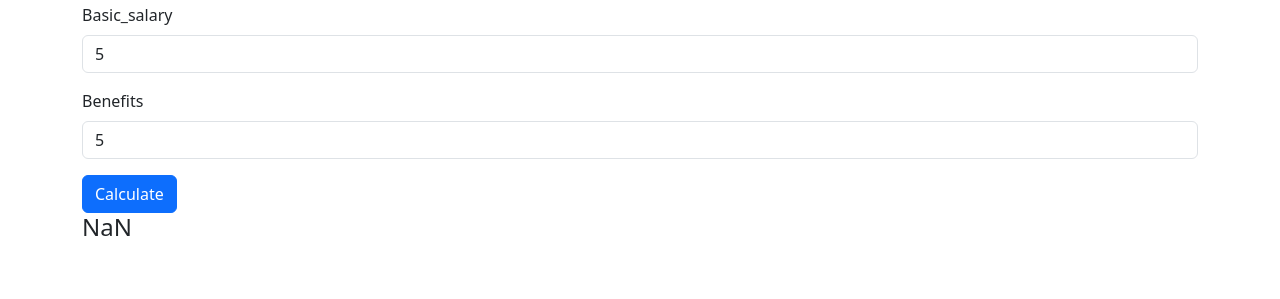
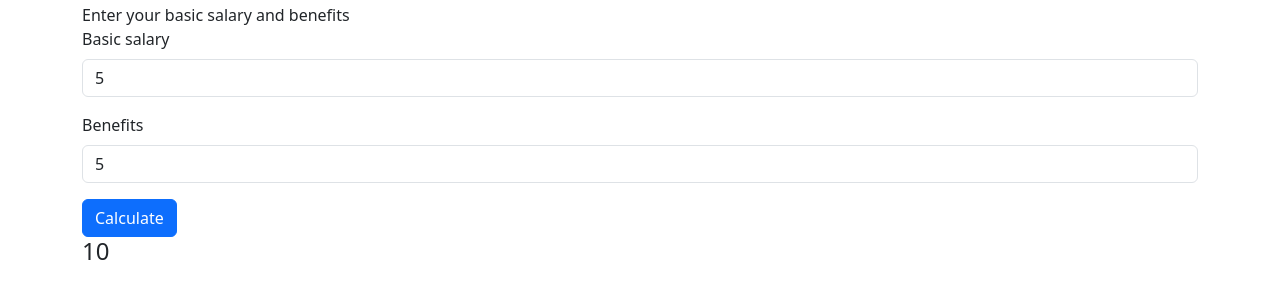
Before and after one commit to Osekobo/js-mod, a plain HTML site: page index.html in a window 1280 px wide. Both pictures are taken after typing "5", "5" into the empty fields and a click on the button "Calculate". Shown: the part 53-352 px from the top of the page. Drawn offline with nearby package versions, Linux system fonts and the light colour scheme.

Commit message:
02/06/25

```diff
--- a/index.html
+++ b/index.html
@@ -14,28 +14,22 @@
   </head>
   <body>
     <div class="container">
-
-        <form id="my_form">
+      <form id="form">
         <div class="mb-3">
-            <label for="exampleInputEmail1" class="form-label" id="basic"
-              >Basic_salary</label
+          <div>Enter your basic salary and benefits</div>
+          <label for="exampleInputEmail1" class="form-label"
+            >Basic salary</label
           >
           <input
             type="number"
             class="form-control"
-              id="exampleInputEmail1"
+            id="basic"
             aria-describedby="emailHelp"
           />
         </div>
         <div class="mb-3">
-            <label for="exampleInputPassword1" class="form-label" id="benefits"
-              >Benefits</label
-            >
-            <input
-              type="number"
-              class="form-control"
-              id="exampleInputPassword1"
-            />
+          <label for="exampleInputPassword1" class="form-label">Benefits</label>
+          <input type="number" class="form-control" id="benefits" />
         </div>
         <button type="submit" class="btn btn-primary">Calculate</button>
       </form>
--- a/index.js
+++ b/index.js
@@ -1,11 +1,12 @@
-document.getElementById('my_form').addEventListener('submit',function(event){event.preventDefault()
+document.getElementById("form").addEventListener("submit", function (event) {
+  event.preventDefault();
 
-  let bs = Number(document.getElementById("basic").value)
-  let be = Number(document.getElementById("basic").value)
+  let basic_salary = Number(document.getElementById("basic").value);
+  let benefits = Number(document.getElementById("benefits").value);
 
-  function calculate_gross(basic, benefits){
-    return basic + benefits
+  function calculate_gross(basic, benefits) {
+    return basic + benefits;
   }
-  let gross = calculate_gross(bs,be)
-  document.getElementById("gross").innerHTML = gross
-})
+  let gross = calculate_gross(basic_salary, benefits);
+  document.getElementById("gross").innerHTML = gross;
+});
```
Lines whose indentation alone changed are shown as unchanged.
